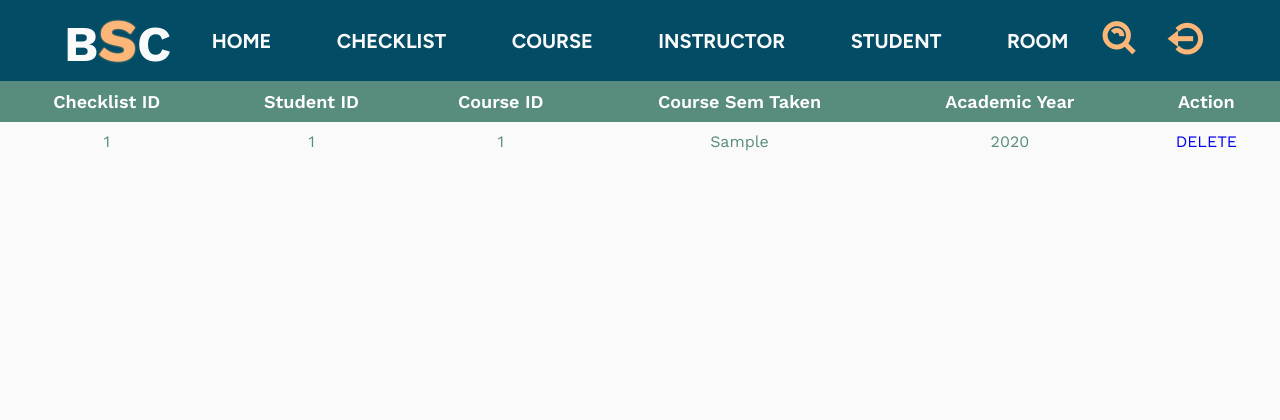
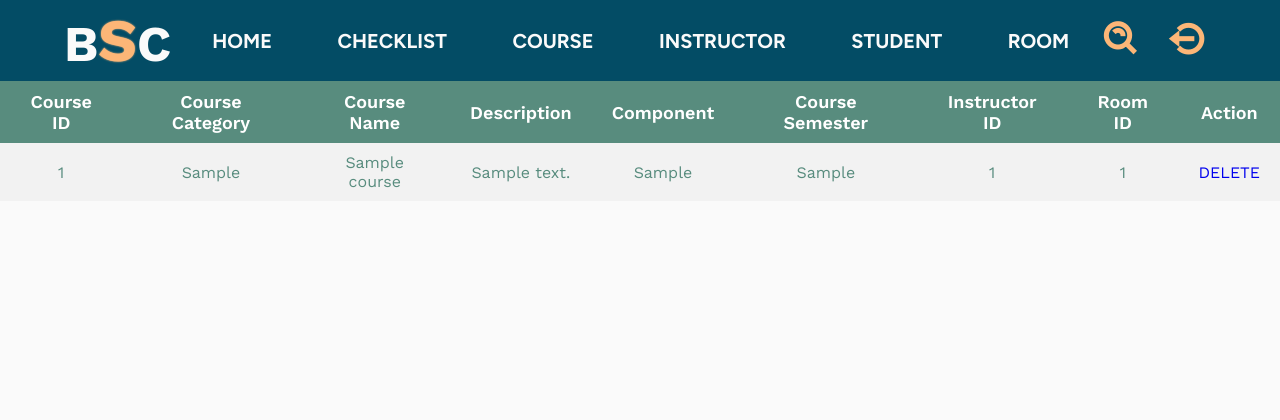
Before and after one commit to Jurisneo/CMSC-127-Front-End, a PHP site: page /table1.php in a window 1280 px wide. Shown: the top 420 px of the page. Run offline with PHP 8.4, Linux system fonts and the light colour scheme; tables that the repository leaves empty or names only in its code hold one stand-in row (values such as "Sample post"); data that the repository does not hold is empty.

Commit message:
Update table1.php

```diff
--- a/Three-Tea_InputOutput/table1.php
+++ b/Three-Tea_InputOutput/table1.php
@@ -1,14 +1,27 @@
 <!DOCTYPE html>
 <html>
     <head>
-<title>CHECKLIST Table</title>
-<title>Table with database</title>
+        <title>COURSE Table</title>
         <link href="style.css?v=<?php echo time(); ?>" rel="stylesheet" type="text/css"/>
         <link href='https://unpkg.com/boxicons@2.1.4/css/boxicons.min.css' rel='stylesheet'>
         <title>BSC</title>
         <link rel="icon" href="imgs/BSC.png" type="image/ico" >
+<style>
+table {
+border-collapse: collapse;
+width: 100%;
+color: #588c7e;
+font-family: monospace;
+font-size: 25px;
+text-align: left;
+}
+th {
+background-color: #588c7e;
+color: white;
+}
+tr:nth-child() {background-color: #f2f2f2}
+</style>
     </head>
-<body>
     <nav class="navBar">
             <div class="navLogo">
                 <a href="">B<span>S</span>C</a>
@@ -27,36 +40,20 @@
                 <a href="filter.php"><i class='bx bx-search-alt' ></i></a>
                 <a href=""><i class='bx bx-log-out-circle' ></i></a>
             </div>
-	<br>
-	<div>
         </nav>
     <body>
     <table>
     <tr>
-        <style>
-    table {
-border-collapse: collapse;
-width: 100%;
-color: #588c7e;
-font-family: monospace;
-font-size: 25px;
-text-align: left;
-}
-th {
-background-color: #588c7e;
-color: white;
-}
-tr:nth-child() {background-color: #f2f2f2}
-</style>
-        <th>Checklist ID</th>
-        <th>Student ID</th>
     <th>Course ID</th>
-        <th>Course Sem Taken</th>
-        <th>Academic Year</th>
+        <th>Course Category</th>
+        <th>Course Name</th>
+        <th>Description</th>
+        <th>Component</th>
+        <th>Course Semester</th>
+        <th>Instructor ID</th>
+        <th>Room ID</th>
         <th>Action</th>
     </tr>
-    <?php
-    ?>
     <footer class="footer">
             <div class="footer1">
                 <div class="footerLogo">
@@ -75,7 +72,7 @@ tr:nth-child() {background-color: #f2f2f2}
                 </div>
             </div>
         </footer>
-			<tbody>
+
 
 <?php
 $conn = mysqli_connect("localhost", "root", "", "CMSC127_RSC_db");
@@ -83,19 +80,21 @@ tr:nth-child() {background-color: #f2f2f2}
 if ($conn->connect_error) {
 die("Connection failed: " . $conn->connect_error);
 }
-            $sql = "SELECT CList_ID, Stud_ID, Crs_ID, CList_SemTaken, CList_AcadYear FROM CHECKLIST";
+$sql = "SELECT Crs_ID, Crs_Categ, Crs_Name, Crs_Descript, Crs_Comp, Crs_Sem, Ins_ID, Rm_ID  FROM COURSE";
 $result = $conn->query($sql);
 if ($result->num_rows > 0) {
 // output data of each row
 while($row = $result->fetch_assoc()) {
-                echo
-                "<tr>
-                <td>". $row["CList_ID"] ."</td>
-                <td>". $row["Stud_ID"] ."</td>
-                <td>". $row["Crs_ID"] ."</td>
-                <td>". $row["CList_SemTaken"] ."</td>
-                <td>". $row["CList_AcadYear"] ."</td>
-                <td><a  href='delete.php'? CList_ID=".
+    echo "<tr>
+    <td>" . $row["Crs_ID"]. "</td>
+    <td>" . $row["Crs_Categ"] ."</td>
+    <td>" .$row["Crs_Name"]."</td>
+    <td>". $row["Crs_Descript"]."</td>
+    <td>". $row["Crs_Comp"]."</td>
+    <td>". $row["Crs_Sem"]."</td>
+    <td>". $row["Ins_ID"]."</td>
+    <td>". $row["Rm_ID"]."</td>
+    <td><a href='delete1.php'? id=".
                 $row["CList_ID"] .">DELETE</a></td>
     </tr>";
 }
@@ -103,8 +102,6 @@ tr:nth-child() {background-color: #f2f2f2}
 } else { echo "0 results"; }
 $conn->close();
 ?>
-			</tbody>
 </table>
-	</div>
 </body>
 </html>
```
Lines whose indentation alone changed are shown as unchanged.
